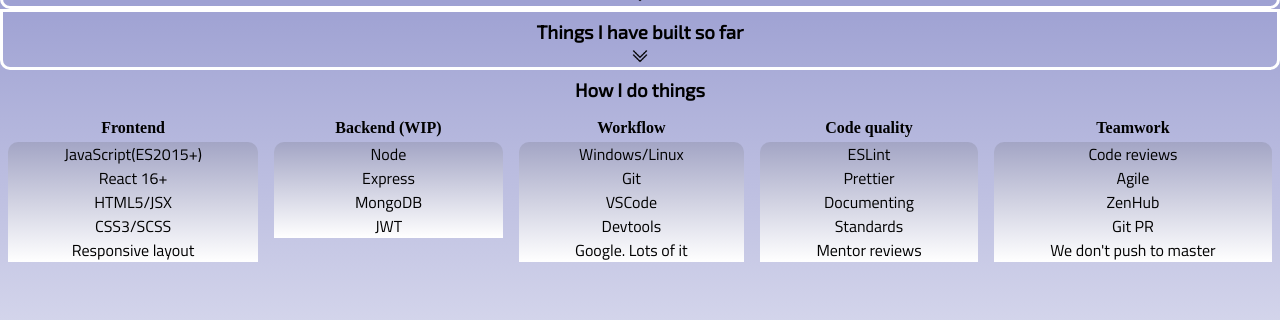
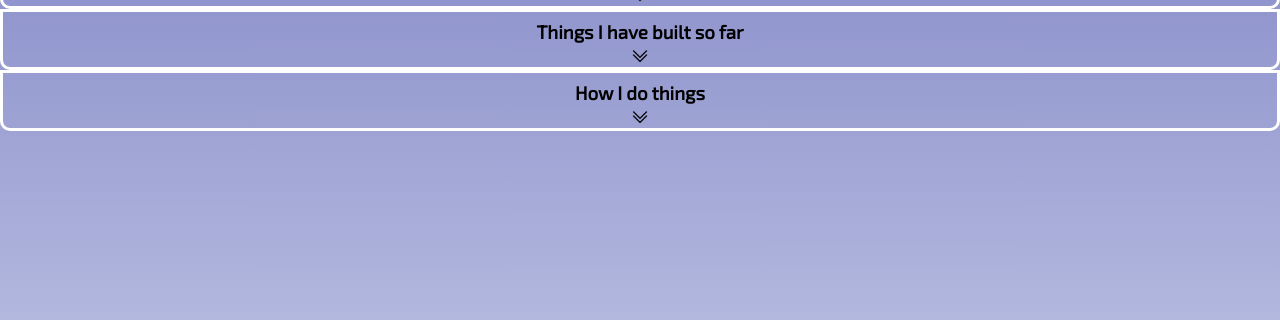
Before and after one commit to YaroslavBkh/portfolio, a React (Create React App) app: page / in a window 1280 px wide. Shown: the part 215-535 px from the top of the page. Built offline with nearby package versions, Linux system fonts and the light colour scheme; the HTML template or start-up script is replaced by a standard one; a web font is replaced by a local one.

Commit message:
Make tech toggleable and fix the gradient

```diff
--- a/src/App.js
+++ b/src/App.js
@@ -11,7 +11,7 @@ import Footer from './layout/Footer';
 function App() {
 	const [dropdown, setDropdown] = useState({
 		story: false,
-		experience: false,
+		tech: false,
 		projects: false
 	});
 
@@ -20,6 +20,10 @@ function App() {
 		// toggle corresponding value in state to eventually
 		// toggle target's visibility
 		const togglable = event.target.attributes.custom;
+
+		// Could't find a good way to turn string string value
+		// into dot notation to keep it DRY.
+		// Swith will have to do for now
 		const toggle = togglable => {
 			switch (togglable.value) {
 				case 'story':
@@ -27,10 +31,10 @@ function App() {
 						? setDropdown({ ...dropdown, story: false })
 						: setDropdown({ ...dropdown, story: true });
 					break;
-				case 'experience':
-					dropdown.experience
-						? setDropdown({ ...dropdown, experience: false })
-						: setDropdown({ ...dropdown, experience: true });
+				case 'tech':
+					dropdown.tech
+						? setDropdown({ ...dropdown, tech: false })
+						: setDropdown({ ...dropdown, tech: true });
 					break;
 				case 'projects':
 					dropdown.projects
@@ -58,7 +62,7 @@ function App() {
 			<Banner />
 			<Bio {...props} />
 			<Projects {...props} />
-			<Tech />
+			<Tech {...props} />
 			{/* <Footer />  */}
 		</div>
 	);
--- a/src/index.css
+++ b/src/index.css
@@ -16,7 +16,7 @@ ul {
 
 body {
   min-height: 100vh;
-  background: rgba(0, 0, 0, 0) linear-gradient(rgb(122, 126, 194), rgb(255, 255, 255)) repeat scroll 0% 0%;
+  background: rgba(0, 0, 0, 0) linear-gradient(rgb(122, 126, 194), rgb(206, 212, 236)) repeat scroll 0% 0%;
 }
 
 .appWrapper {
@@ -315,7 +315,7 @@ blockquote {
 }
 
 .techlist-item {
-  background: rgba(0, 0, 0, 0) linear-gradient(rgb(163, 165, 197), rgb(255, 255, 255)) repeat scroll 0% 0%;
+  background: rgba(0, 0, 0, 0) linear-gradient(rgb(163, 165, 197), transparent) repeat scroll 0% 0%;
   border: 3px transparent;
   border-top-left-radius: 10px;
   border-top-right-radius: 10px;
--- a/src/layout/Tech.js
+++ b/src/layout/Tech.js
@@ -1,9 +1,23 @@
 import React from 'react';
 
-const Tech = () => {
+const Tech = ({ dropdown, toggleDropdown, expand, collapse }) => {
+	const controls = (
+		<img
+			className="toggle-icon"
+			custom="tech"
+			src={dropdown.tech ? collapse : expand}
+			alt="expand"
+		/>
+	);
+
 	return (
+		<div custom="tech" className="section" onClick={toggleDropdown}>
+			<h3 custom="tech" className="dropdown-text">
+				How I do things
+			</h3>
+			{!dropdown.tech && controls}
+			{dropdown.tech && (
 				<div className="techlist">
-			<h3 className="dropdown-text">How I do things</h3>
 					<div>
 						<h4 className="techlist-header">Frontend</h4>
 						<ul className="techlist-item">
@@ -54,6 +68,9 @@ const Tech = () => {
 						</ul>
 					</div>
 				</div>
+			)}
+			{dropdown.tech && controls}
+		</div>
 	);
 };
 
```
Lines whose indentation alone changed are shown as unchanged.
